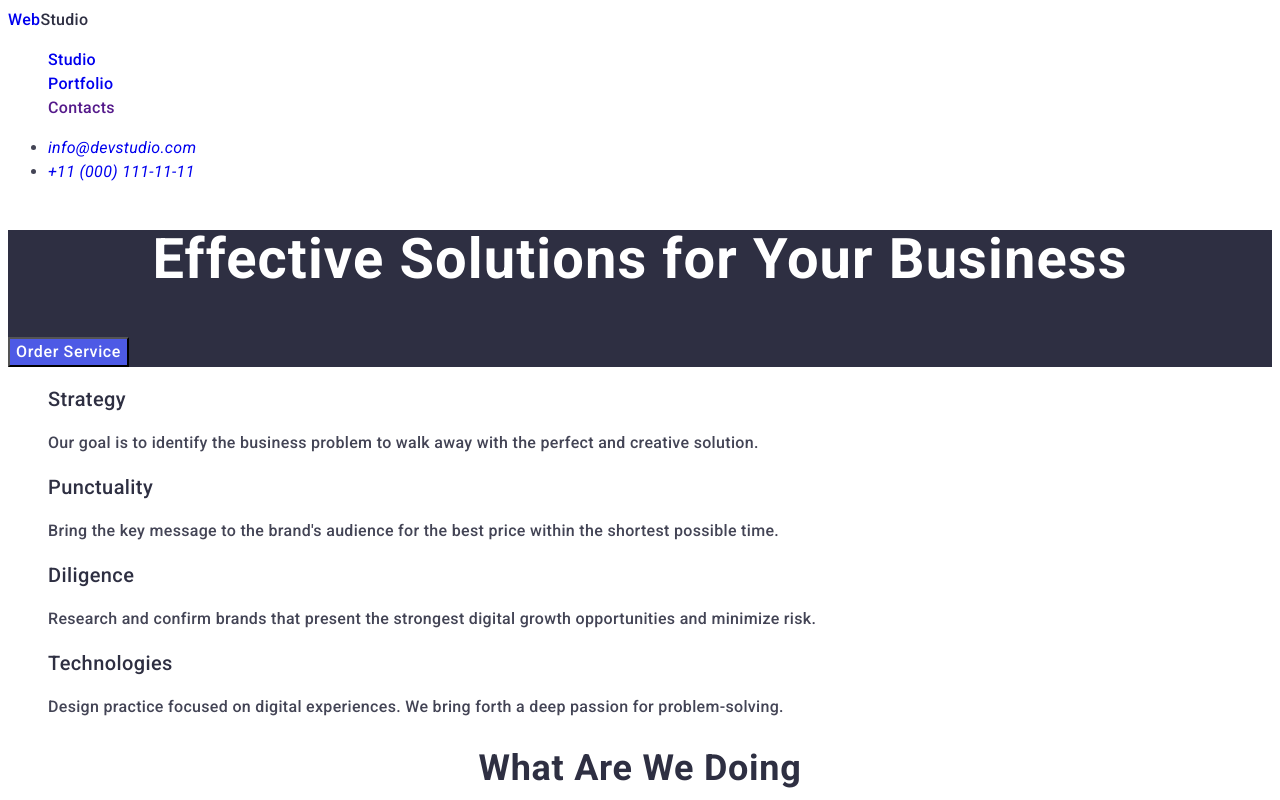
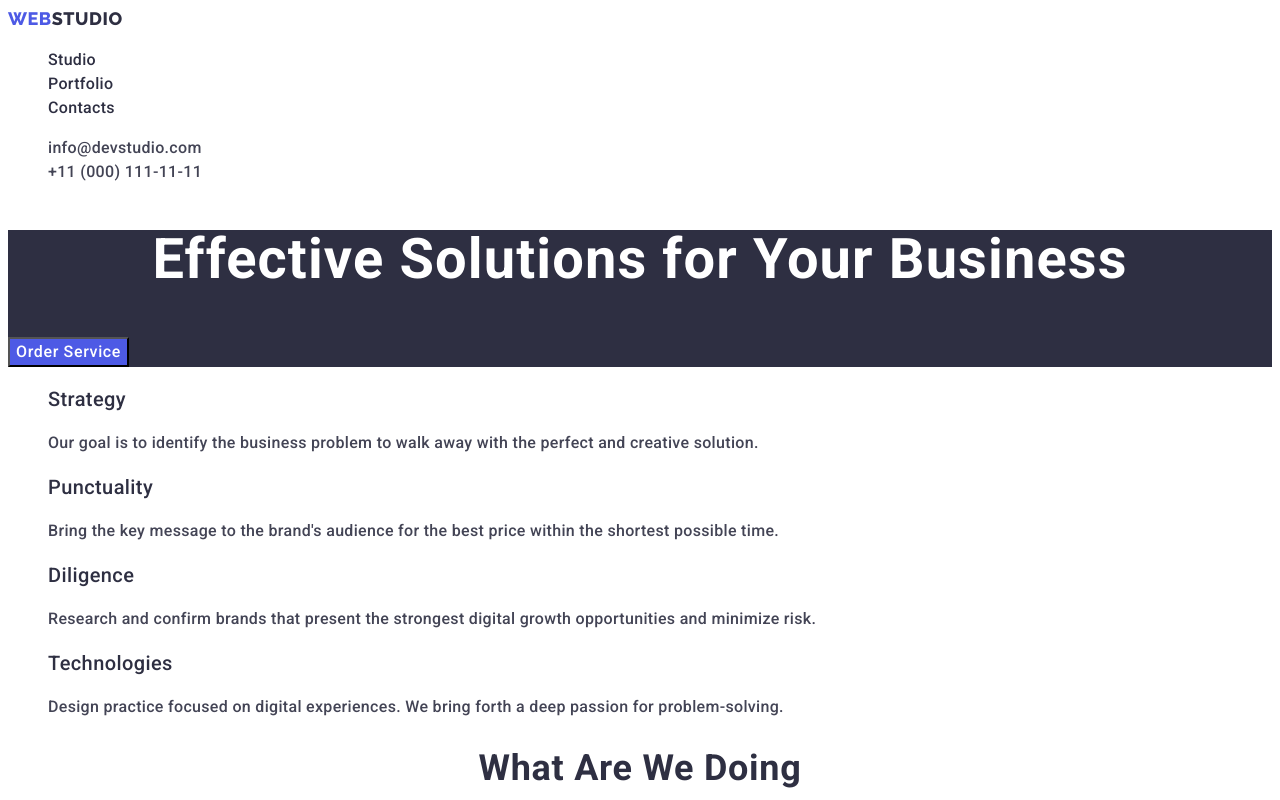
Before and after one commit to Sliper2400/goit-markup-hw-02, a plain HTML site: page index.html in a window 1280 px wide. Shown: the top 800 px of the page. Drawn offline with Linux system fonts and the light colour scheme.

Commit message:
Update index.html

```diff
--- a/index.html
+++ b/index.html
@@ -16,20 +16,26 @@
 
 <body>
   <header class="page-header">
-    <nav>
-      <a class="link" href="./index.html" class="logo" class="logo-dark">Web<span class="logo-dark">Studio</span></a>
-      <ul class="list">
-        <li><a href="./index.html" class="studio">Studio</a></li>
-        <li><a href="./portfolio.html" class="portfolio">Portfolio</a></li>
-        <li><a href="" class="contacts">Contacts</a></li>
+    <nav class="page-nav">
+      <a class="logo link" href="./index.html">Web<span class="logo-dark">Studio</span></a>
+
+      <ul class="menu list">
+        <li class="menu-item"><a class="menu-link link" href="./index.html">Studio</a></li>
+        <li class="menu-item"><a class="menu-link link" href="./portfolio.html">Portfolio</a></li>
+        <li class="menu-item"><a class="menu-link link" href="">Contacts</a></li>
       </ul>
     </nav>
-    <address>
-      <ul>
-        <li><a href="mailto:info@devstudio.com" class="contact-nav">info@devstudio.com</a></li>
-        <li><a href="tel:+110001111111" class="contact-nav">+11 (000) 111-11-11</a></li>
+    <address class="contacts">
+      <ul class="list">
+        <li class="menu-item">
+          <a class="contact-link link" href="mailto:info@devstudio.com">info@devstudio.com</a>
+        </li>
+        <li class="menu-item">
+          <a class="contact-link link" href="tel:+110001111111">+11 (000) 111-11-11</a>
+        </li>
       </ul>
     </address>
+
   </header>
   <main>
     <section class="hero">
```
